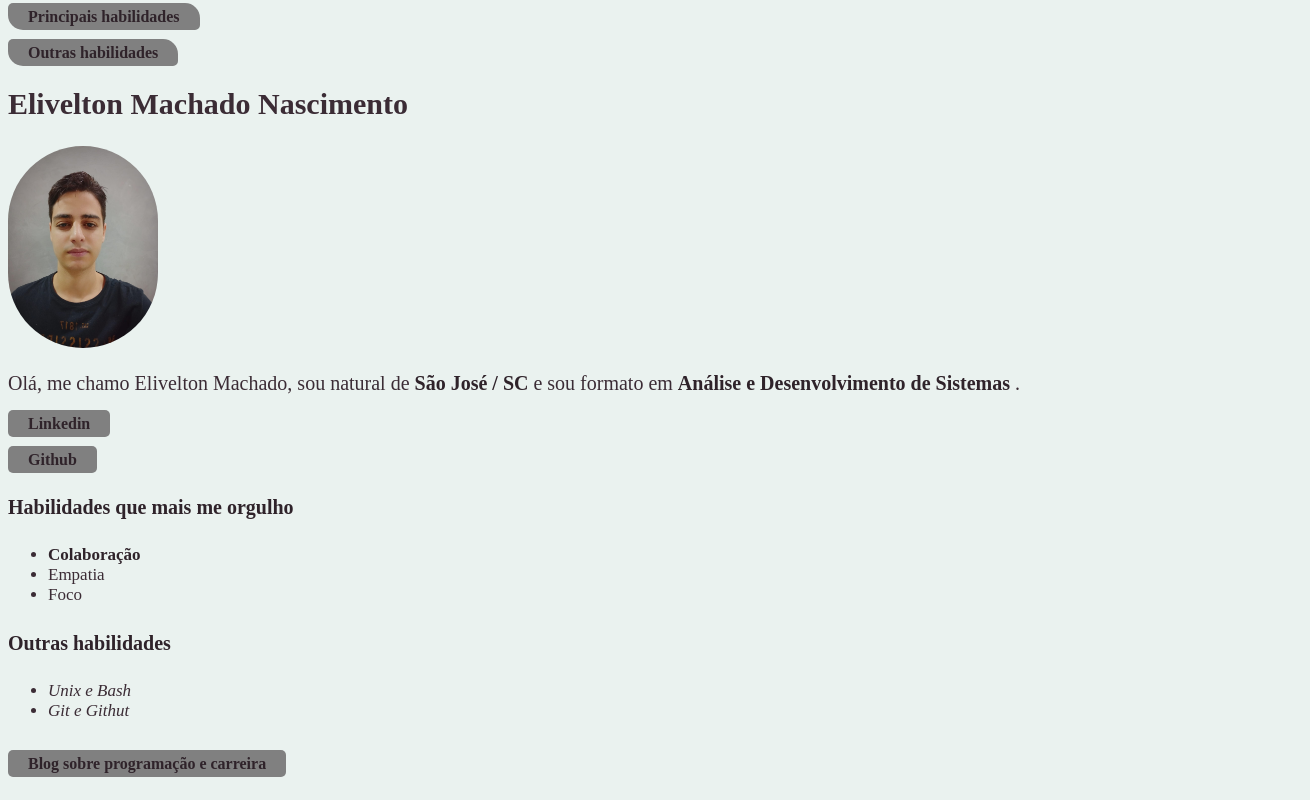
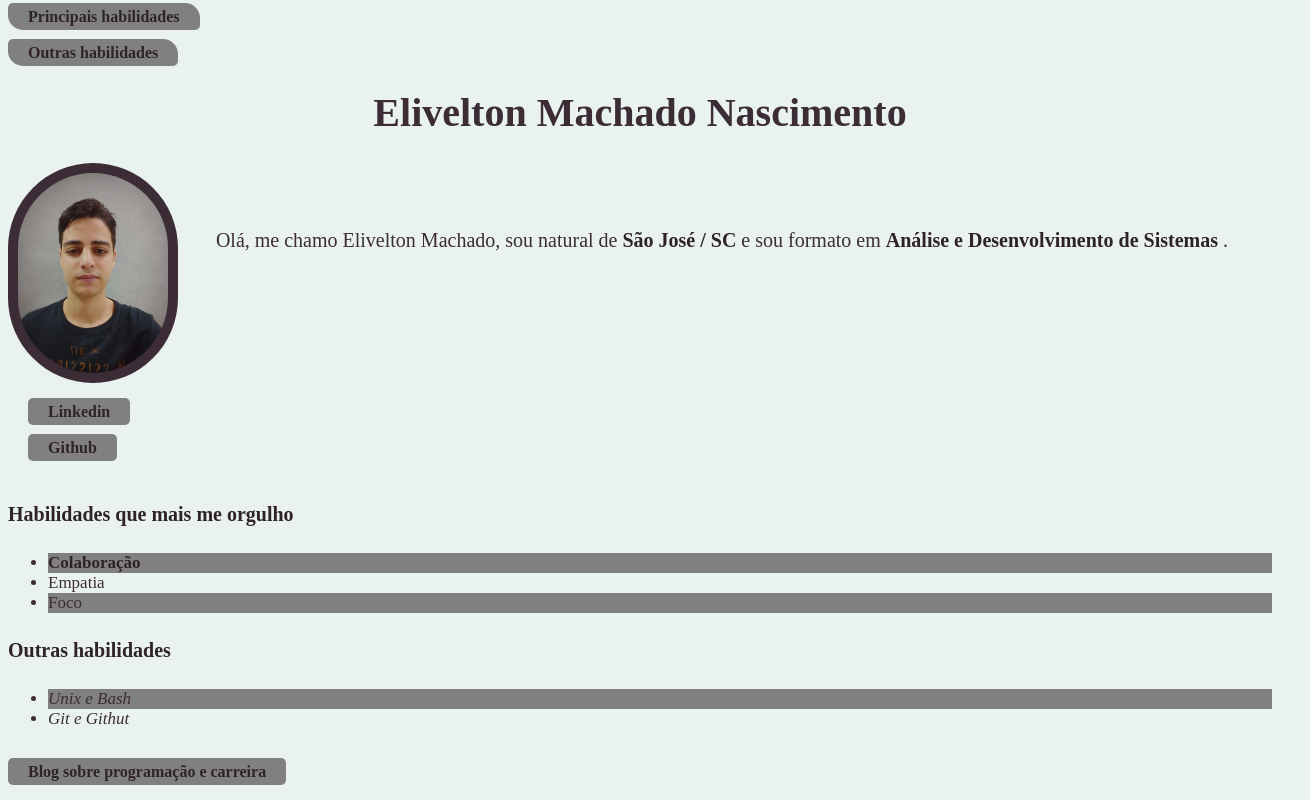
Before and after one commit to El1v/el1v.github.io, a plain HTML site: page index.html in a window 1280 px wide. Shown: the whole page, 1310 px wide, since content can reach past the window. Drawn offline with Linux system fonts and the light colour scheme; a web font is replaced by a local one.

Commit message:
Adicionado blocos e organização dos conteudos da página

```diff
--- a/index.html
+++ b/index.html
@@ -1,36 +1,52 @@
 <!DOCTYPE html>
 <html lang="pt-BR">
   <head>
-    <meta charset="UTF-8">
-    <meta http-equiv="X-UA-Compatible" content="IE=edge">
-    <meta name="viewport" content="width=device-width, initial-scale=1.0">
+    <meta charset="UTF-8" />
+    <meta http-equiv="X-UA-Compatible" content="IE=edge" />
+    <meta name="viewport" content="width=device-width, initial-scale=1.0" />
     <title>Portfolio Web - Elivelton Machado</title>
-    <link rel="stylesheet" href="style.css">
+    <link rel="stylesheet" href="style.css" />
   </head>
   <body>
 
+    <a href="#principaisHabilidades" class="buttonDirecionar">
+      Principais habilidades
+    </a>
+    <br />
+    <br />
+    <a href="#outrasHabilidades" class="buttonDirecionar">
+      Outras habilidades
+    </a>
 
-        <a href="#principaisHabilidades" class="buttonDirecionar" > Principais habilidades </a>
-        <br>
-        <br>
-        <a href="#outrasHabilidades" class="buttonDirecionar"> Outras habilidades </a>
+    <div>
+      <h1 class="meu-nome">Elivelton Machado Nascimento</h1>
+
+        <div class="image-container">
+            <img src="my-image.jpeg" alt="Retrato de Elivelton Machado" width="150px" class="image" id="minha-foto">
+
+      <p class="descricao">
+        Olá, me chamo Elivelton Machado, sou natural de
+        <strong> São José / SC </strong>e sou formato em
+        <strong> Análise e Desenvolvimento de Sistemas </strong>.
+      </p>
+
+        </div>
+    </div>
 
 
-    <h2>Elivelton Machado Nascimento</h2>
+    <div id="social-media">
 
-    <img src="my-image.jpeg" alt="Retrato de Elivelton Machado" width="150px" class="image">
-
-    <p>
-        Olá, me chamo Elivelton Machado, sou natural de <strong> São José / SC </strong>e sou formato em <strong> Análise e Desenvolvimento de Sistemas </strong>.
-    </p>
-
-    <a href="https://www.linkedin.com/in/eliveltonmn/" target="_blank" class="button"> Linkedin </a>
+    <a href="https://www.linkedin.com/in/eliveltonmn/" target="_blank"class="button" >Linkedin </a>
     <br>
     <br>
     <a href="https://github.com/El1v" target="_blank" class="button"> Github </a>
-    <br>
 
-    <h4 id="principaisHabilidades" class="skills">Habilidades que mais me orgulho</h4>
+    </div>
+
+
+    <h4 id="principaisHabilidades" class="skills">
+      Habilidades que mais me orgulho
+    </h4>
     <ul>
       <li><strong>Colaboração</strong></li>
       <li>Empatia</li>
@@ -43,9 +59,9 @@
       <li><em>Git e Githut</em></li>
     </ul>
 
-    <br>
-    <a href="https://blog.geekhunter.com.br/" target="_blank" class="button"> Blog sobre programação e carreira </a>
-
-
+    <br />
+    <a href="https://blog.geekhunter.com.br/" target="_blank" class="button">
+      Blog sobre programação e carreira
+    </a>
   </body>
 </html>
--- a/style.css
+++ b/style.css
@@ -6,9 +6,12 @@ body {
     color: #3B2C35;
 }
 
-h2{
-    font-size: 30px;
+.meu-nome {
+    font-size: 40px;
+    text-align: center;
 }
+
+
 
 p {
     font-size: 20px;
@@ -49,3 +52,35 @@ li {
 .image {
     border-radius: 100px;
 }
+
+
+
+#minha-foto {
+    float: left;
+    height: 200px;
+    padding: 10px;
+    background-color: #3B2C35;
+}
+
+.image-container {
+    height: 220px;
+}
+
+.descricao {
+    position: relative;
+    right: -3%;
+    top: 30%;
+}
+
+#social-media {
+    padding: 20px;
+
+}
+
+ul li:nth-child(odd) {
+    background-color: #808080;
+}
+
+ul li:hover {
+    font-family: 'Franklin Gothic Medium', 'Arial Narrow', Arial, sans-serif;
+}
```
Lines whose indentation alone changed are shown as unchanged.
